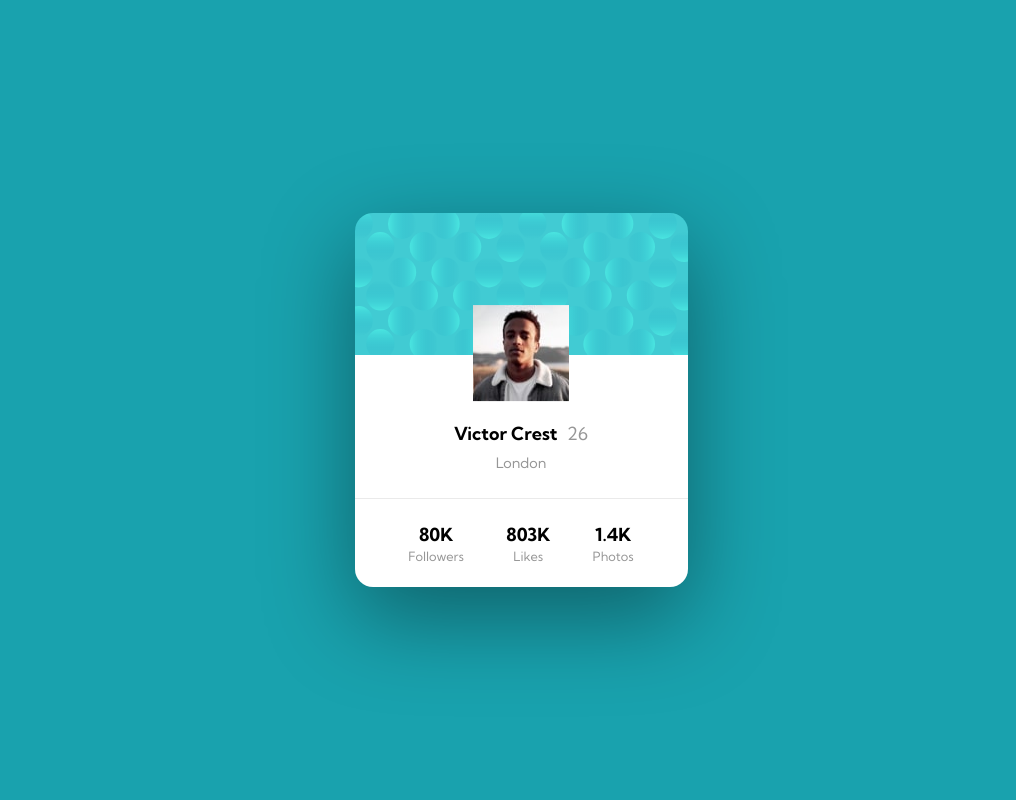
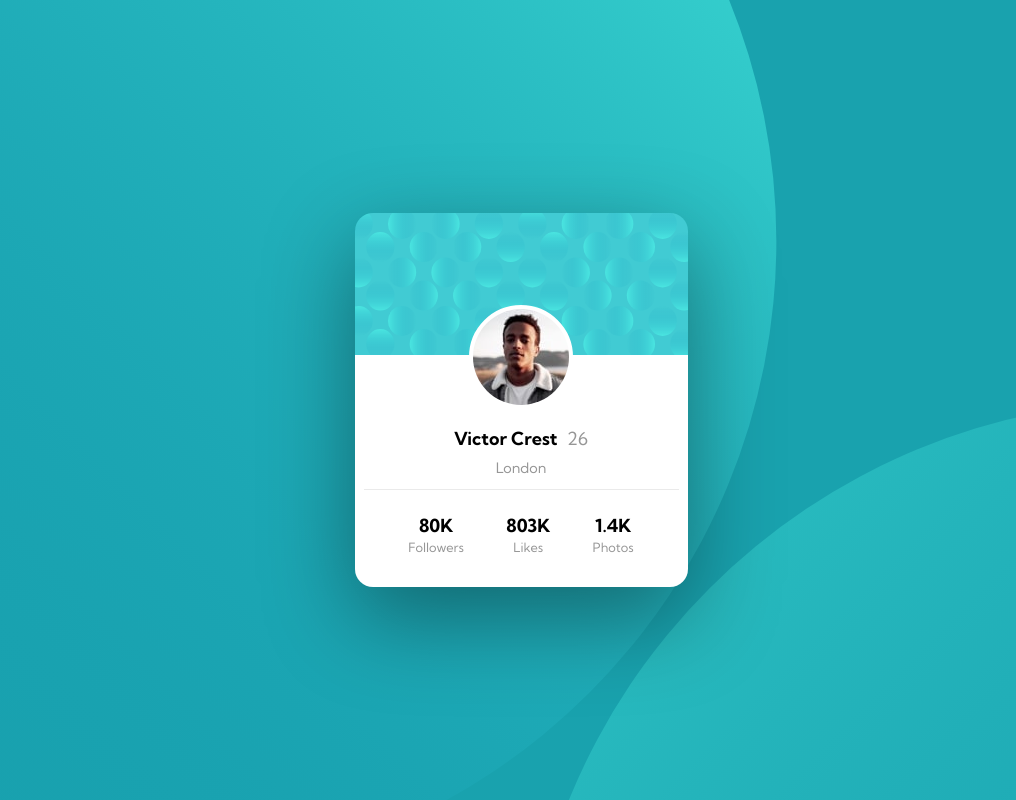
Before and after one commit to cdevnev/profile-card-component, a plain HTML site: page index.html in a window 1280 px wide. Shown: the whole page, without its empty margins (119-1135 px from the left). Drawn offline with Linux system fonts and the light colour scheme.

Commit message:
Added profile-image styling -removed extra selector and element in html for profile pic -added border and -radius to make the circle outline on pic -added padding on main card

```diff
--- a/css/style.css
+++ b/css/style.css
@@ -31,12 +31,21 @@ body {
     font: var(--Light400);
     text-align: center;
 
-    /* This SVG section is currently broken while I do more research
+    /* This SVG section is currently broken while I do more research */
     background-repeat: no-repeat;
-    background-size: 100vh;
+    background-size: 100%;
     background-image: url("../images/bg-pattern-top.svg"),
                         url("../images/bg-pattern-bottom.svg");
-    background-position: 0vw 50%, 50vw 50vh; */
+    background-position: -30vw -50vh, 50vw 50vh;
+}
+
+img {
+    /* display: block; */
+}
+
+svg {
+    width: 100%;
+    height: 100%;
 }
 
 .wrapper {
@@ -60,7 +69,18 @@ body {
     display: grid;
     grid-template: 38% 1fr / 100%;
     place-items: center;
+    padding: .5em;
 }
+
+.profile-image {
+    align-self: end;
+    transform: translate(0, 50%);
+    background-color: white;
+    border-radius: 50%;
+    border: 4px solid white;
+    overflow: hidden;
+}
+
 
 .profile {
     display: flex;
@@ -69,14 +89,8 @@ body {
     align-items: center;
 }
 
-.profile-pic {
-    align-self: end;
-    transform: translate(0, 48%);
-
-}
-
 .profile-text {
-    margin-top: 1em;
+    margin-top: 2em;
 }
 
 .name {
--- a/index.html
+++ b/index.html
@@ -11,7 +11,7 @@
 <body>
     <div class="wrapper">
         <main class="main">
-            <img class="profile-pic" src="./images/image-victor.jpg" alt="profile picture">
+            <img class="profile-image" src="./images/image-victor.jpg" alt="profile picture">
             <div class="profile">
                 <div class="profile-text">
                     <h1 class="name">Victor Crest</h1>
```
